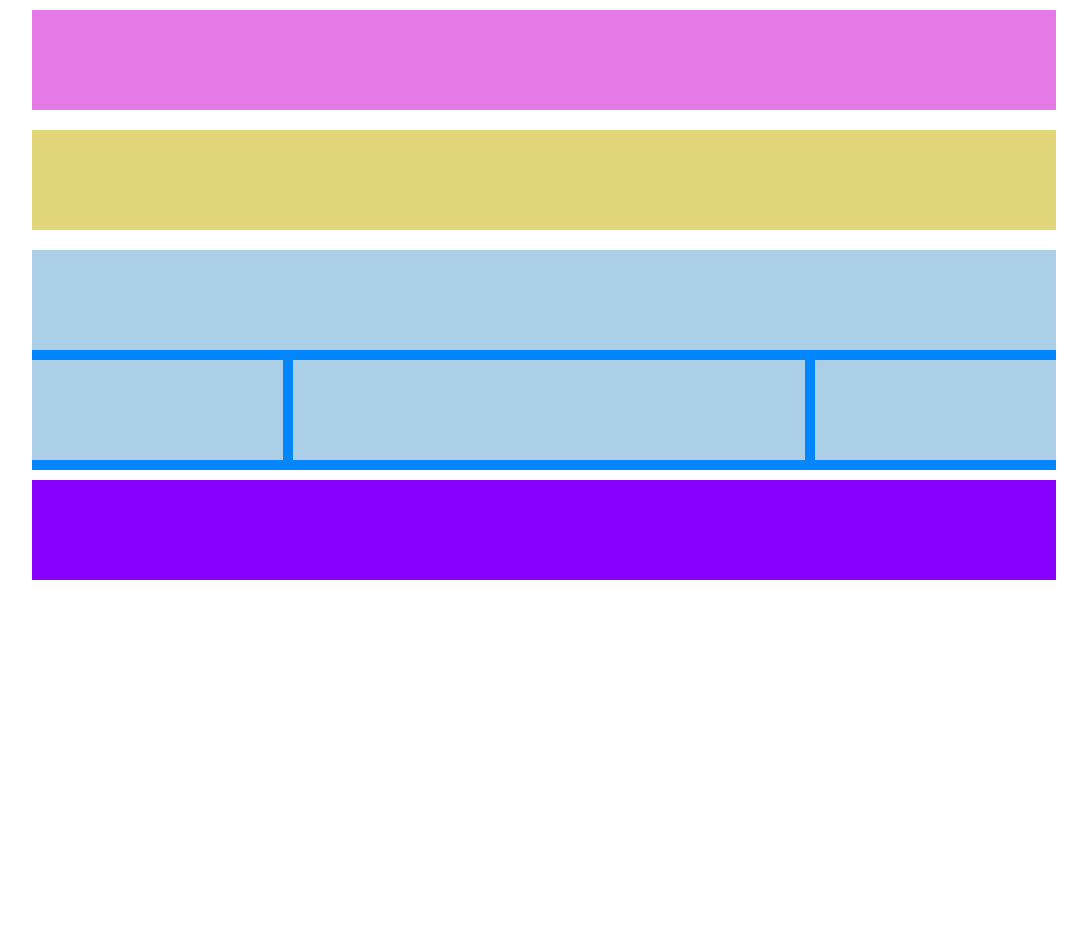
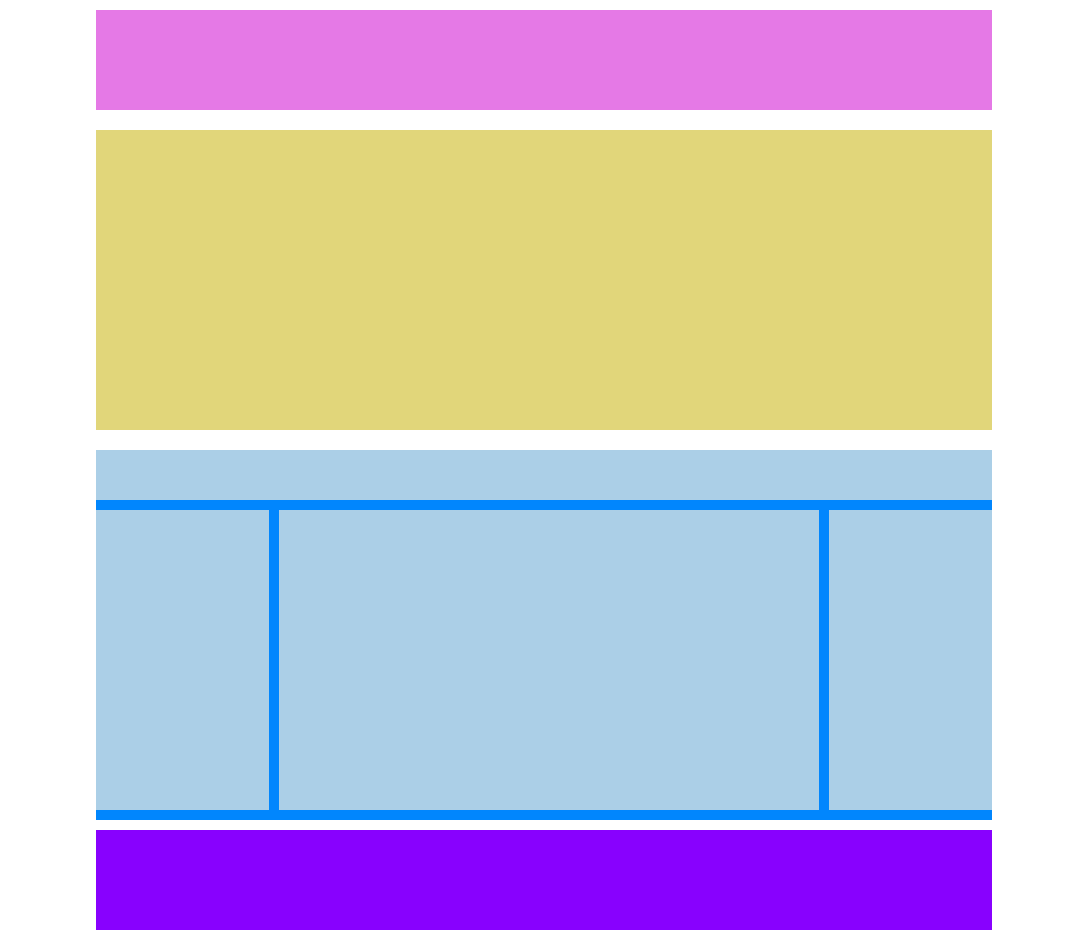
Before and after one commit to templarec/htmlcss-struttura-wp, a plain HTML site: page index.html in a window 1280 px wide. Shown: the whole page, without its empty margins (96-1183 px from the left). Before the commit the page ends 800 px from the top, so only its background shows below. Drawn offline with Linux system fonts and the light colour scheme.

Commit message:
completed
added debug heights of each column in all sections to match mockup

```diff
--- a/assets/css/master.css
+++ b/assets/css/master.css
@@ -10,7 +10,7 @@ body {
 /*classe per centrare e dimensionare
 la pagina*/
 .container {
-  width: 80%;
+  width: 70%;
   margin: 0 auto;
 }
 /*margine riga per compensare il
@@ -23,7 +23,6 @@ padding colonne*/
   content: "";
   display: table;
   clear: both;
-
 }
 /* flotto tutte le colonne a sx
 e metto un padding */
@@ -33,7 +32,19 @@ e metto un padding */
 }
 /* altezza per debug, disabilita
 quando fai Milestone 2*/
-[class^="colonna-"] > div {
+header [class^="colonna-"] > div {
+  height: 100px;
+}
+#gallery [class^="colonna-"] > div {
+  height: 300px;
+}
+#articles [class^="colonna-"]:first-child > div{
+  height: 50px;
+}
+#articles [class^="colonna-"] > div{
+  height: 300px;
+}
+footer [class^="colonna-"] > div {
   height: 100px;
 }
 /*end debug */
@@ -41,11 +52,11 @@ quando fai Milestone 2*/
 .colonna-100 {
   width: 100%;
 }
-.colonna-25 {
-  width: 25%;
+.colonna-20 {
+  width: 20%;
 }
-.colonna-50 {
-  width: 50%;
+.colonna-60 {
+  width: 60%;
 }
 /*utility per colore sfondo contenuti*/
 .bg-pink {
--- a/index.html
+++ b/index.html
@@ -6,51 +6,55 @@
     <title>Struttura wp</title>
   </head>
   <body>
+    <!-- header  -->
     <header class="container">
       <div class="riga">
         <div class="colonna-100">
           <div class="bg-pink">
-
           </div>
         </div>
       </div>
     </header>
+    <!-- sezione main  -->
     <main class="container">
-      <div class="riga">
-        <div class="colonna-100">
-          <div class="bg-yellow">
+      <!-- sezione gialla -->
+      <section id="gallery">
+        <div class="riga">
+          <div class="colonna-100">
+            <div class="bg-yellow">
+            </div>
           </div>
         </div>
-      </div>
-      <section class="bg-blue mt-10">
+      </section>
+      <!-- sezione blu con colonne ciano -->
+      <section id="articles" class="bg-blue mt-10">
         <div class="riga">
           <div class="colonna-100 pt-0 pb-0">
             <div class="bg-cyan">
             </div>
           </div>
-          <div class="colonna-25 pr-0">
+          <div class="colonna-20 pr-0">
             <div class="bg-cyan">
             </div>
           </div>
-          <div class="colonna-50 pr-0">
+          <div class="colonna-60 pr-0">
             <div class="bg-cyan">
             </div>
           </div>
-          <div class="colonna-25">
+          <div class="colonna-20">
             <div class="bg-cyan">
             </div>
           </div>
         </div>
       </section>
-      </main>
+    </main>
+    <!-- sezione footer   -->
     <footer class="container">
       <div class="riga">
         <div class="colonna-100">
           <div class="bg-purple">
-
           </div>
         </div>
-
       </div>
     </footer>
   </body>
```
